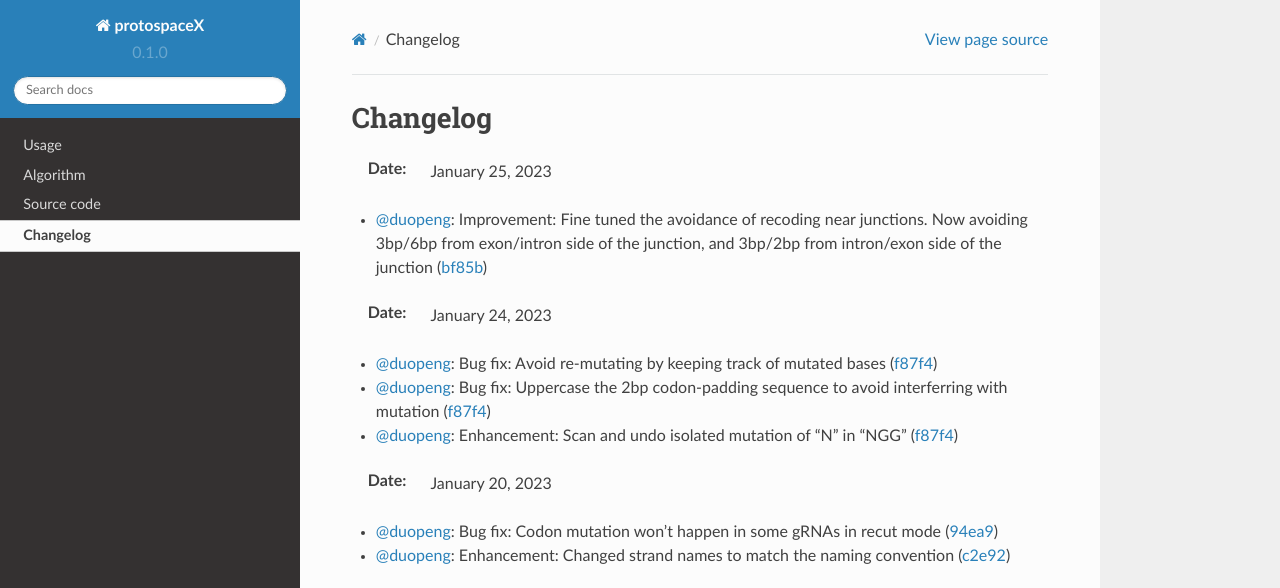
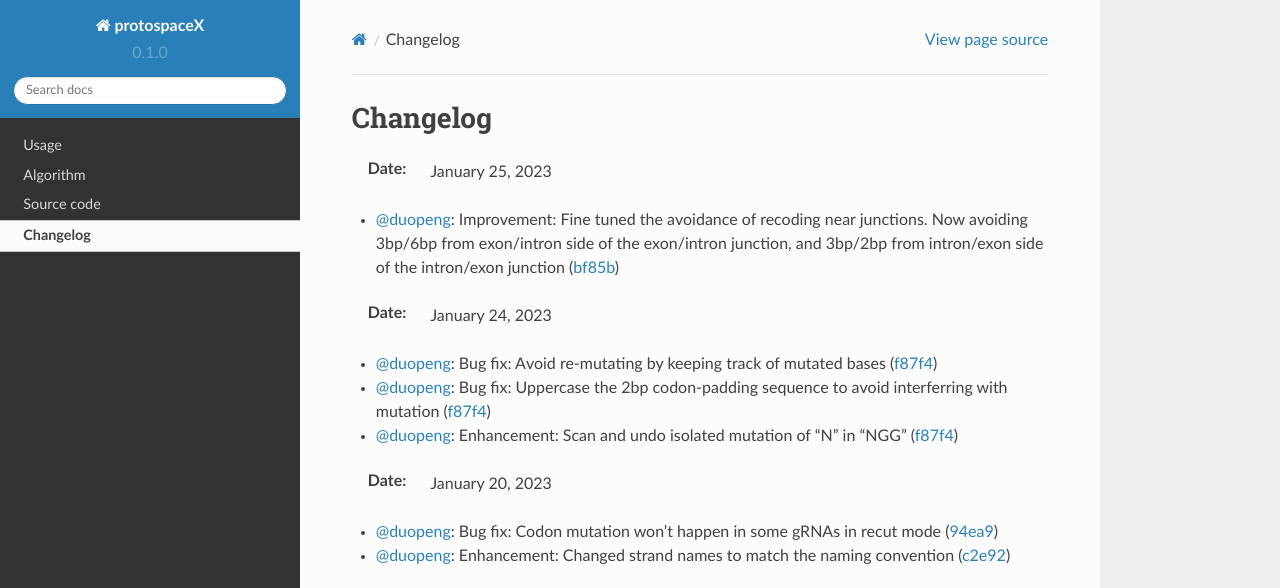
Before and after one commit to duopeng/protoSpaceJAM-readthedocs, a Sphinx documentation site: the page built from docs/source/changelog.rst, in a window 1280 px wide, cut to the strip 0-588 px from the top of the page. Built offline with Sphinx 7.4.7 and the Read the Docs theme 2.0.0, drawn with Linux system fonts in a browser that asks for light colours.

Commit message:
Update changelog.rst

```diff
--- a/docs/source/changelog.rst
+++ b/docs/source/changelog.rst
@@ -2,7 +2,7 @@
 =========
 :Date: January 25, 2023
 
-* `@duopeng <https://github.com/duopeng>`__: Improvement: Fine tuned the avoidance of recoding near junctions. Now avoiding 3bp/6bp from exon/intron side of the junction, and 3bp/2bp from intron/exon side of the junction (`bf85b <https://github.com/czbiohub/protospaceX/commit/820ed9004c8d33136417ff22733d6812571bf85b>`__)
+* `@duopeng <https://github.com/duopeng>`__: Improvement: Fine tuned the avoidance of recoding near junctions. Now avoiding 3bp/6bp from exon/intron side of the exon/intron junction, and 3bp/2bp from intron/exon side of the intron/exon junction (`bf85b <https://github.com/czbiohub/protospaceX/commit/820ed9004c8d33136417ff22733d6812571bf85b>`__)
 
 
 :Date: January 24, 2023
```
